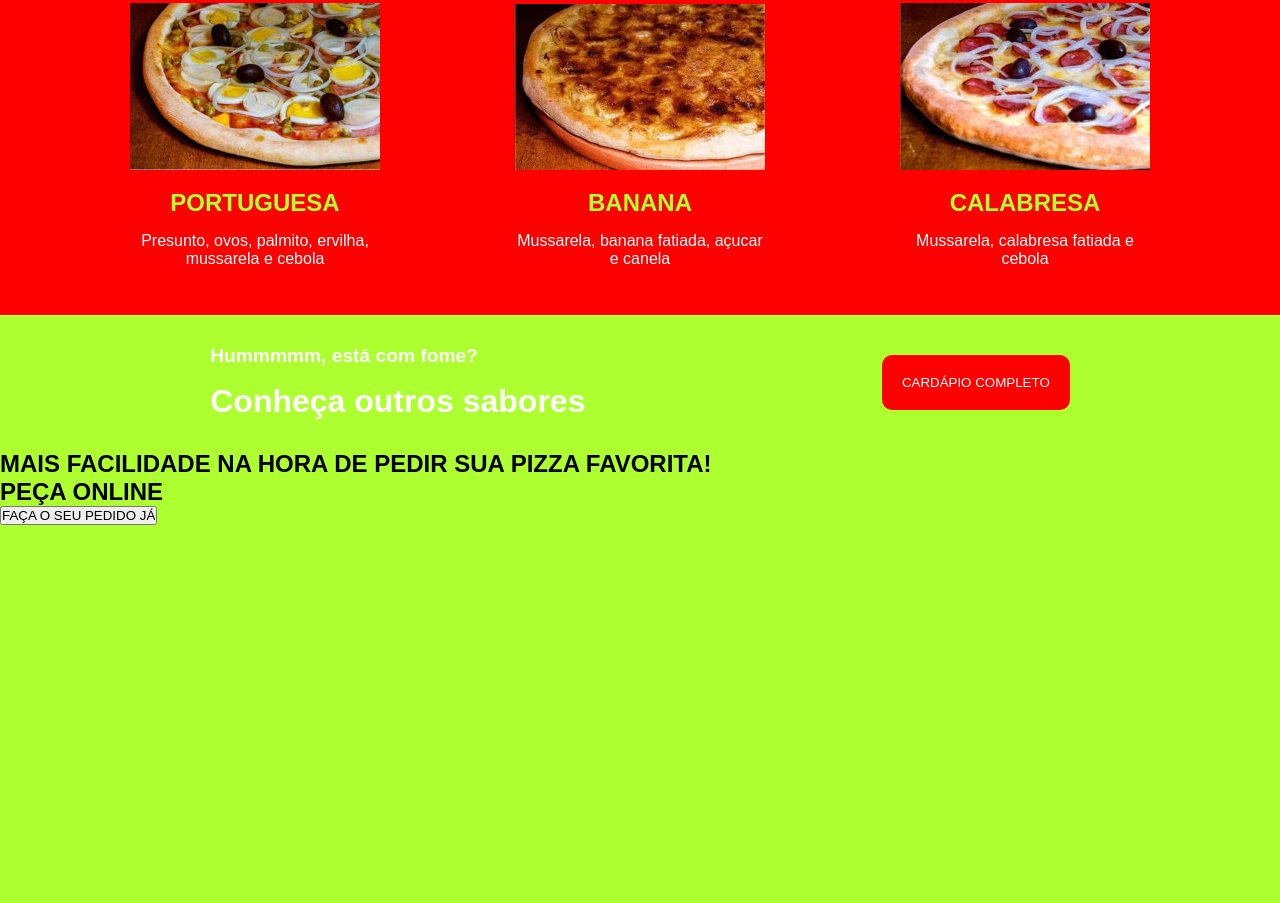
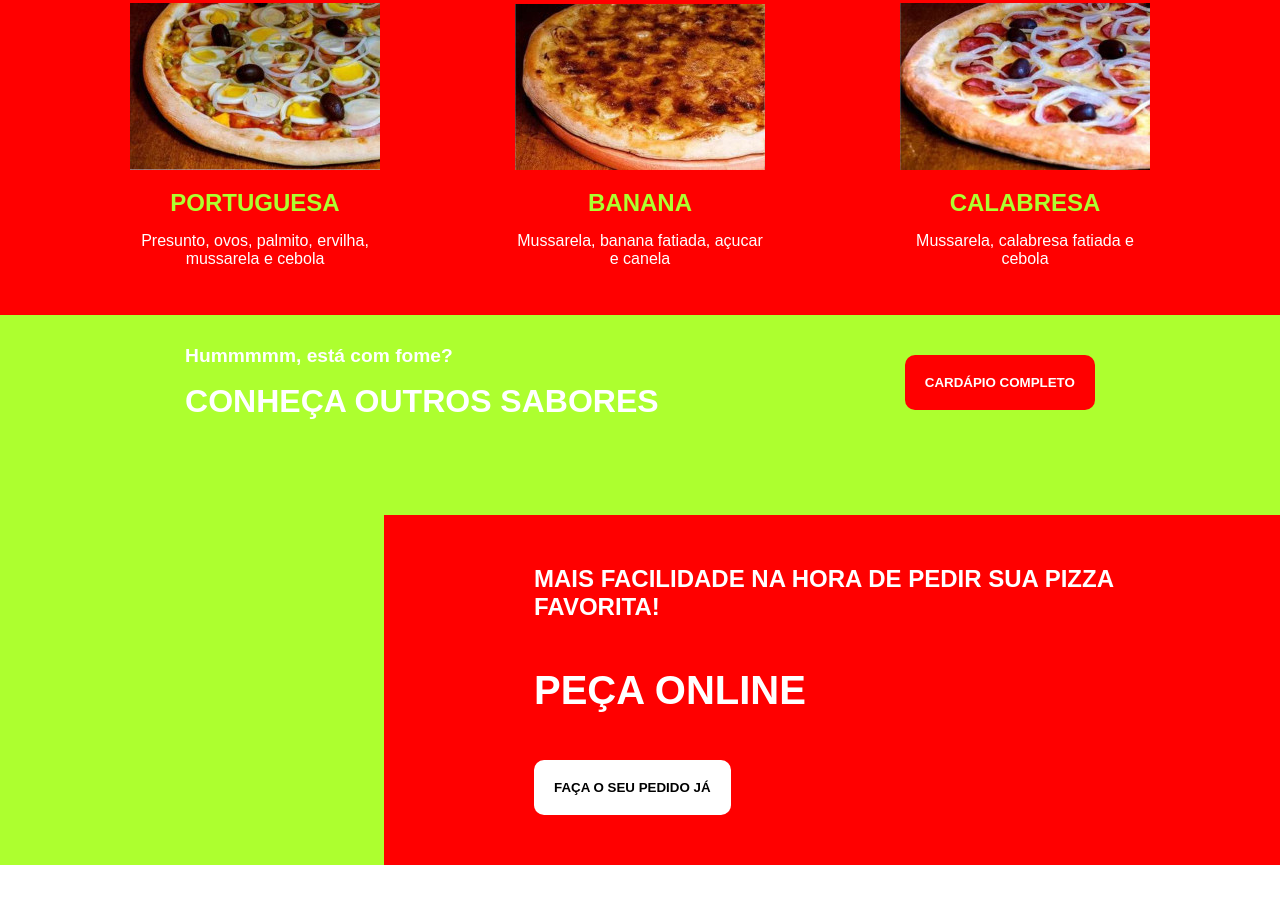
Before and after one commit to heiliofuzioka/Projeto_restaurante, a plain HTML site: page index.html in a window 1280 px wide. Shown: the part 715-1618 px from the top of the page. After the commit the page ends 1580 px from the top, so only its background shows below. Drawn offline with Linux system fonts and the light colour scheme.

Commit message:
Finalizei section cardápio

```diff
--- a/estilos/style.css
+++ b/estilos/style.css
@@ -7,7 +7,8 @@
     font-family: Arial, Helvetica, sans-serif;
 }
 
-body, html {
+body,
+html {
     background-color: white;
     width: 100%;
     overflow-x: hidden;
@@ -22,14 +23,14 @@ header {
     align-items: center;
 }
 
-header > nav {
+header>nav {
     display: flex;
     justify-content: center;
     width: 100%;
 }
 
 
-header > nav > a {
+header>nav>a {
     margin: 0px 15px;
     text-decoration: none;
 }
@@ -43,7 +44,7 @@ section.reserva {
     align-items: center;
 }
 
-section.reserva > h1 {
+section.reserva>h1 {
     width: 100%;
     color: white;
     text-align: center;
@@ -52,16 +53,17 @@ section.reserva > h1 {
     margin: 45px 0px;
 }
 
-section.reserva > input {
+section.reserva>input {
     background-color: red;
     color: white;
     padding: 20px;
+    font-weight: bold;
     border-radius: 10px;
     border: none;
 
 }
 
-section.reserva > input:hover {
+section.reserva>input:hover {
     cursor: pointer;
     background-color: rgb(140, 0, 0);
 
@@ -73,14 +75,15 @@ section.sabores {
     background-color: red;
 }
 
-section.sabores > h1 {
+section.sabores>h1 {
     color: greenyellow;
     text-align: center;
     font-size: 2em;
+    font-weight: bold;
     padding-top: 30px;
 }
 
-section.sabores > p {
+section.sabores>p {
     color: white;
     text-align: center;
     font-size: 1.4em;
@@ -101,24 +104,26 @@ section.sabores > p {
 .itens h2 {
     color: greenyellow;
     text-align: center;
+    font-weight: bold;
     padding: 15px;
 }
 
-.itens > div {
+.itens>div {
     width: 250px;
 
     margin: 50px 5px;
 }
 
-.itens > div > p {
+.itens>div>p {
     color: white;
     text-align: center;
 }
 
 section.cardapio {
     width: 100%;
-    height: 700px;
+    height: 550px;
     background-color: greenyellow;
+    position: relative;
 }
 
 .topo {
@@ -146,12 +151,52 @@ section.cardapio {
 .conj-titulo h1 {
     color: white;
     font-size: 2em;
+    font-weight: bold;
 }
 
-section.cardapio > .topo > .button-car > input {
+section.cardapio>.topo>.button-car>input {
     background-color: red;
     color: white;
     padding: 20px;
+    font-weight: bold;
     border-radius: 10px;
     border: none;
 }
+
+section.cardapio>.sub-quadro {
+    width: 70%;
+    height: 350px;
+    background-color: red;
+    position: absolute;
+    bottom: 0%;
+    left: 100%;
+    transform: translateX(-100%);
+}
+
+.sub-quadro>.peca-online {
+    height: 100%;
+    padding: 50px 150px;
+    display: flex;
+    flex-direction: column;
+    justify-content: space-between;
+}
+
+.peca-online>h2 {
+    color: white;
+}
+
+.peca-online>h1 {
+    color: white;
+    font-size: 2.5em;
+    font-weight: bold;
+}
+
+.peca-online>input {
+    background-color: white;
+    color: black;
+    padding: 20px;
+    font-weight: bold;
+    border-radius: 10px;
+    border: none;
+    align-self: flex-start;
+}
--- a/index.html
+++ b/index.html
@@ -52,7 +52,7 @@
                         <h3>Hummmmm, está com fome?</h3>
                     </div>
                     <div>
-                        <h1>Conheça outros sabores</h1>
+                        <h1>CONHEÇA OUTROS SABORES</h1>
                     </div>
                 </div>
                 <div class="button-car">
@@ -61,9 +61,11 @@
             </div>
             <!-- <img src="" alt=""> -->
             <div class="sub-quadro">
-                <h2>MAIS FACILIDADE NA HORA DE PEDIR SUA PIZZA FAVORITA!</h2>
-                <h1>PEÇA ONLINE</h1>
-                <input type="button" value="FAÇA O SEU PEDIDO JÁ">
+                <div class="peca-online">
+                    <h2>MAIS FACILIDADE NA HORA DE PEDIR SUA PIZZA FAVORITA!</h2>
+                    <h1>PEÇA ONLINE</h1>
+                    <input type="button" value="FAÇA O SEU PEDIDO JÁ">
+                </div>
             </div>
 
 
```
